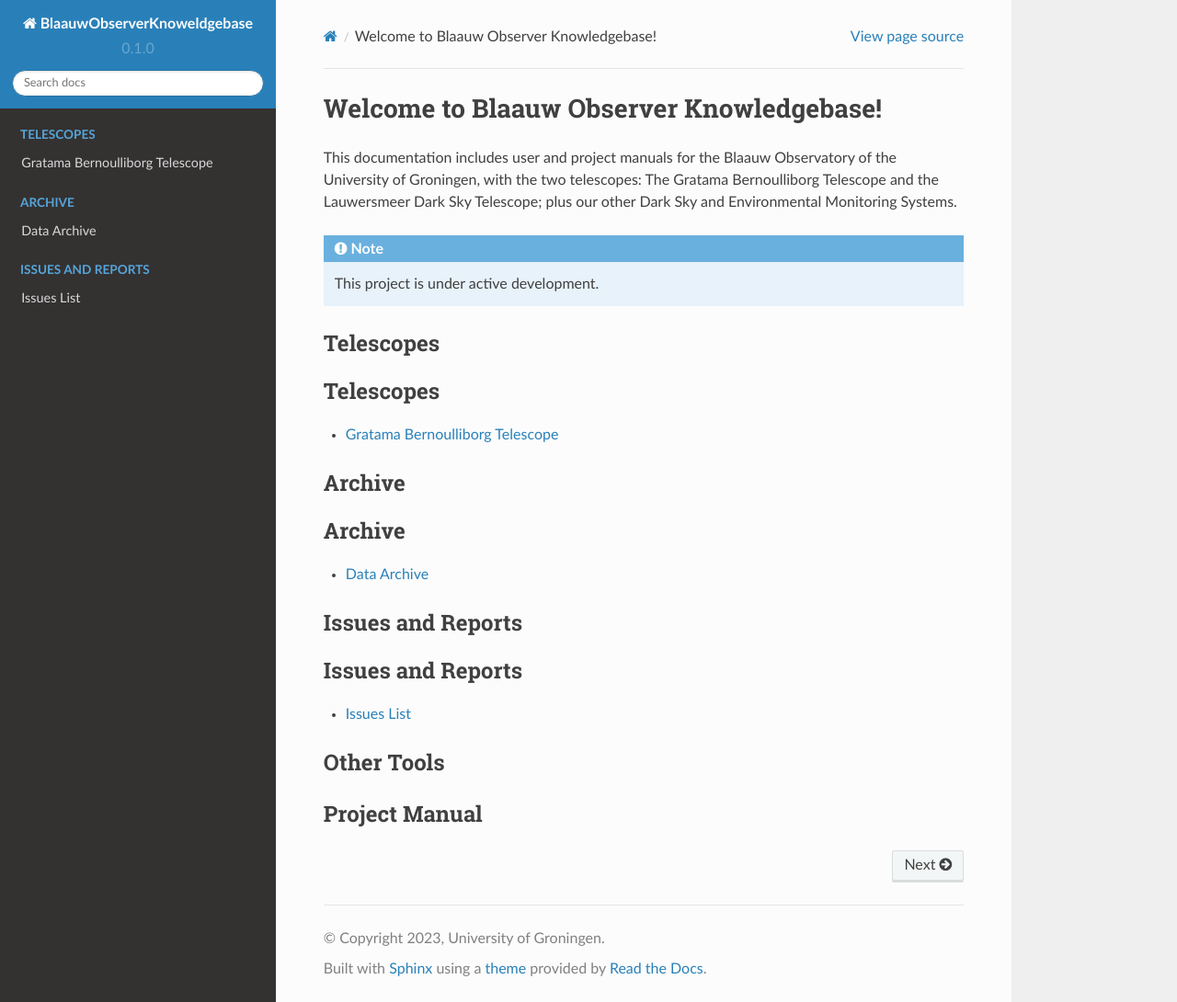
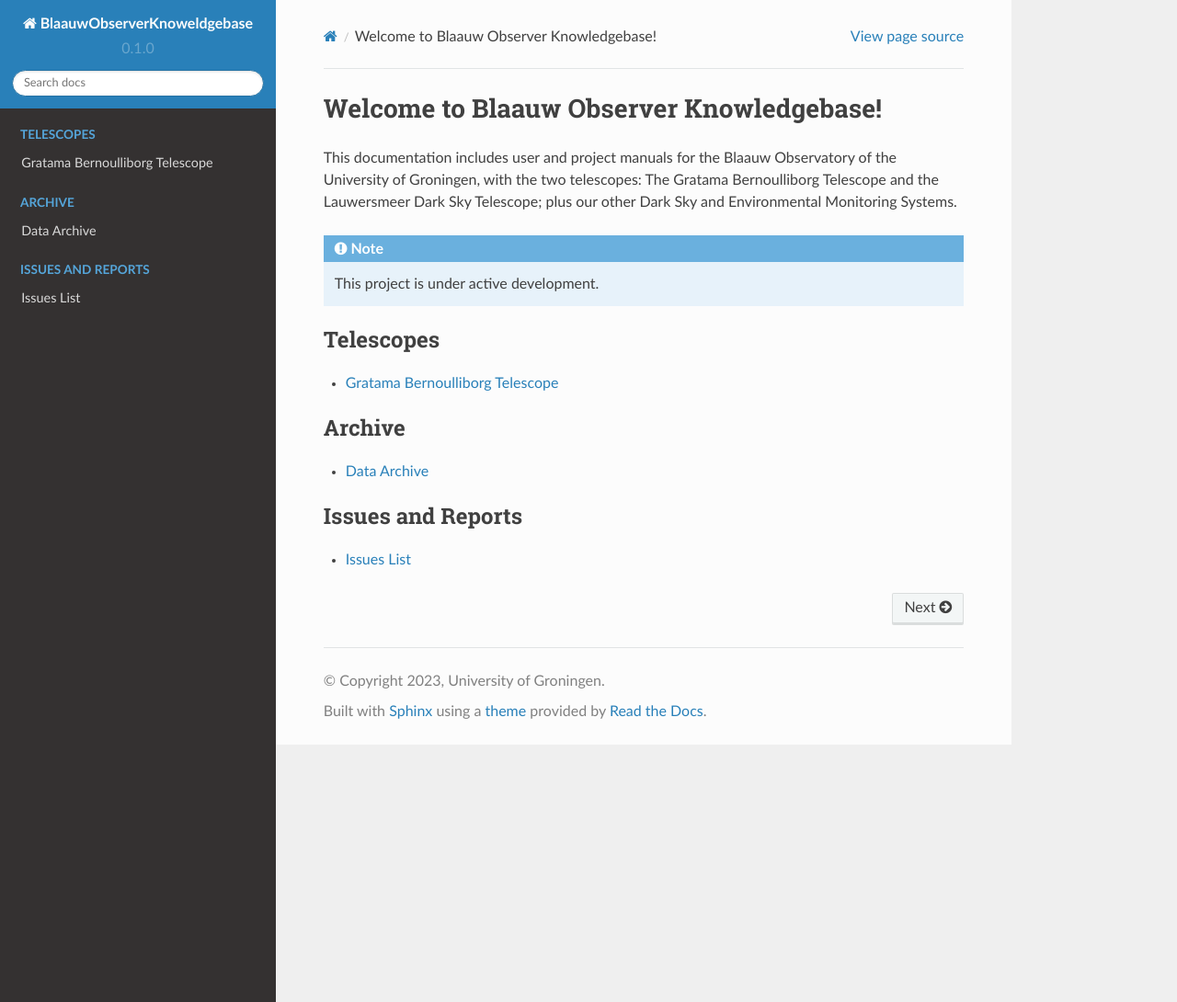
Before and after one commit to harshdmdm/knowledgebase, a Sphinx documentation site: the page built from docs/source/index.rst, in a window 1280 px wide and 1090 px high. Shown: the whole window at 92% size. Built offline with Sphinx 7.4.7 and the Read the Docs theme 2.0.0, drawn with Linux system fonts in a browser that asks for light colours; pages that are not in the unit, such as notebooks, are missing from menus.

Commit message:
Update index.rst

```diff
--- a/docs/source/index.rst
+++ b/docs/source/index.rst
@@ -7,18 +7,12 @@ This documentation includes user and project manuals for the Blaauw Observatory
 
    This project is under active development.
 
-Telescopes
-----------
-
 .. toctree::
    :caption: Telescopes
 
    home/gratama
    home/ldst
    home/queue
-
-Archive
--------
 
 .. toctree::
    :caption: Archive
@@ -29,18 +23,12 @@ Archive
    archive/records
    archive/vo
 
-Issues and Reports
-------------------
-
 .. toctree::
    :caption: Issues and Reports
 
    issues/issues
    issues/tickets
    issues/nightreport
-
-Other Tools
------------
 
 .. toctree::
    :caption: Other Tools
@@ -51,9 +39,6 @@ Other Tools
    tools/obstools
    tools/links
 
-Project Manual
---------------
-
 .. toctree::
    :caption: Project Manual
 
```
